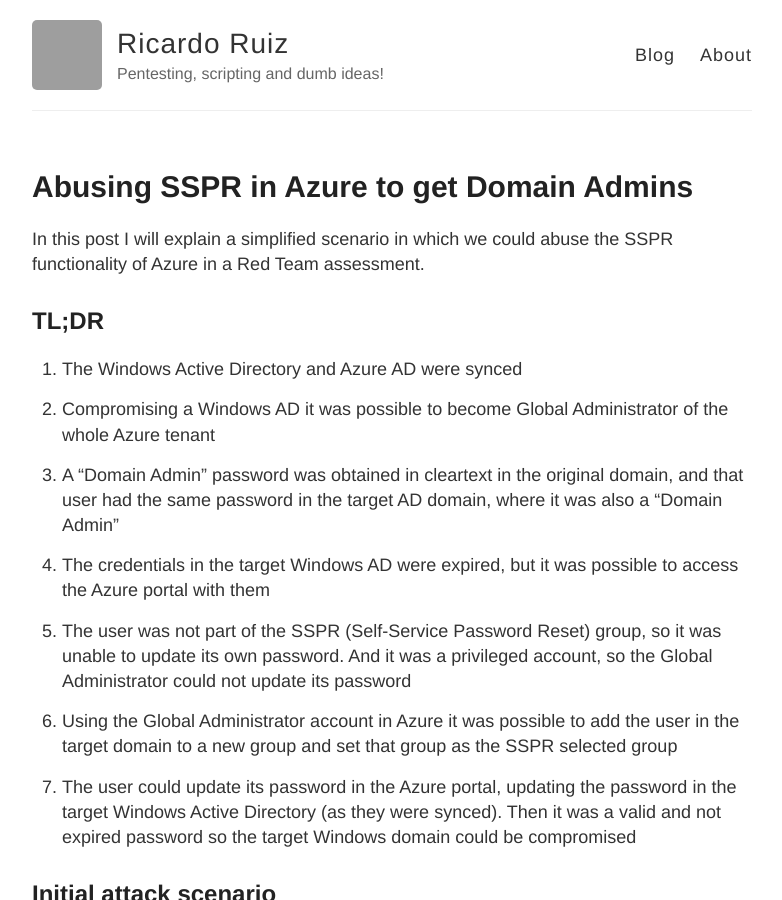
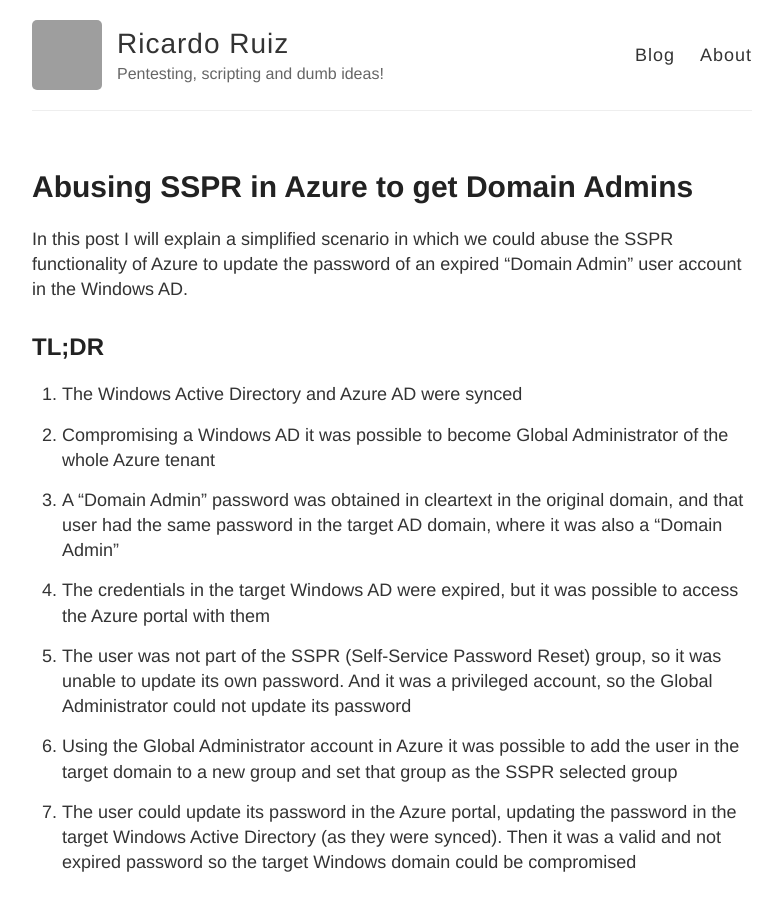
Before and after one commit to ricardojoserf/ricardojoserf.github.io, a Jekyll site: the page built from _posts/2021-9-7-sspr-abuse-in-azure.md, in a window 1280 px wide and 900 px high. Shown: the whole window, without its empty margins (248-1030 px from the left). Built offline with Jekyll 4.4.1, drawn with Linux system fonts in a browser that asks for light colours; grey boxes are pictures that could not be loaded.

Commit message:
Update 2021-9-7-sspr-abuse-in-azure.md

```diff
--- a/_posts/2021-9-7-sspr-abuse-in-azure.md
+++ b/_posts/2021-9-7-sspr-abuse-in-azure.md
@@ -4,7 +4,7 @@
 excerpt_separator: <!--more-->
 ---
 
-In this post I will explain a simplified scenario in which we could abuse the SSPR functionality of Azure in a Red Team assessment.
+In this post I will explain a simplified scenario in which we could abuse the SSPR functionality of Azure to update the password of an expired "Domain Admin" user account in the Windows AD.
 
 <!--more-->
 
```
